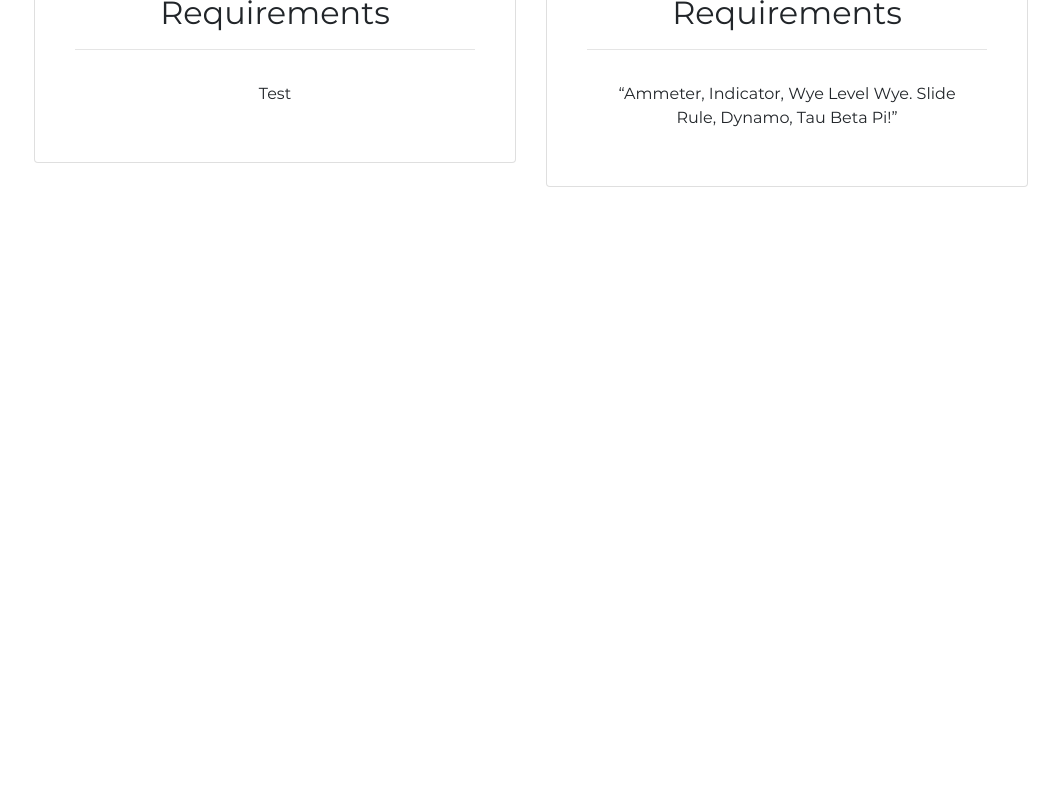
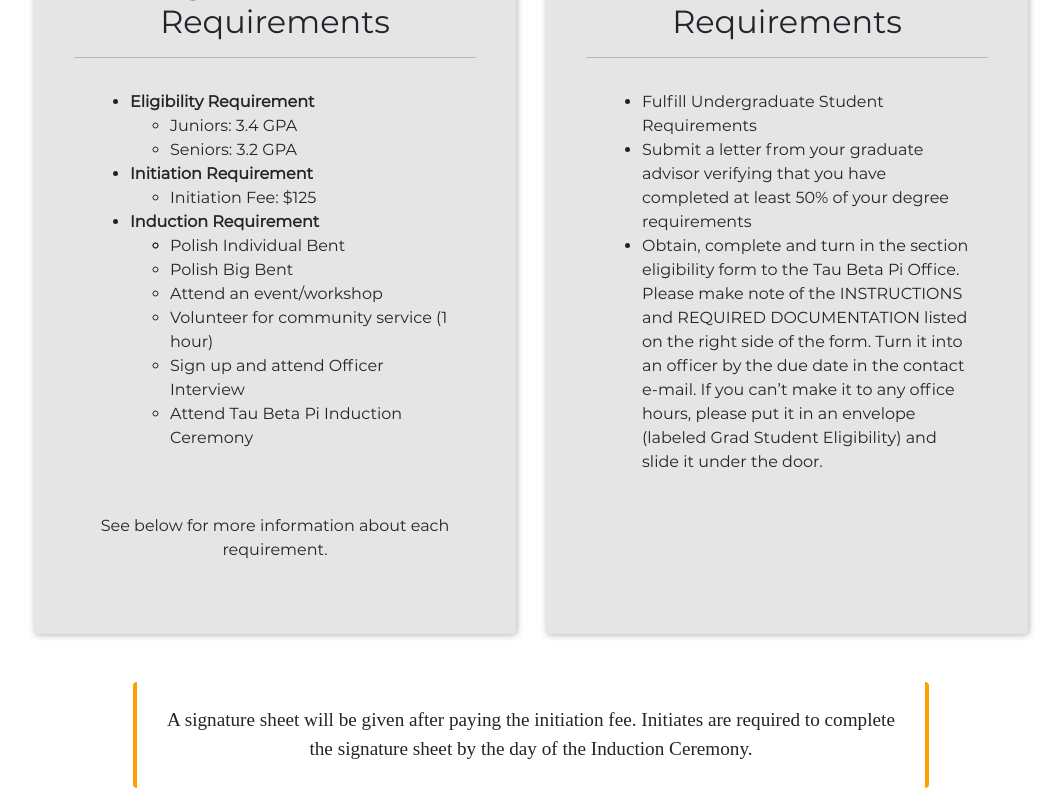
Before and after one commit to csulb-tau-beta-pi/TBP-Website-2019, a React (Create React App) app: page /initiation in a window 1280 px wide. Shown: the part 340-1140 px from the top of the page, without its empty margins (109-1172 px from the left). Before the commit the page ends 800 px from the top, so only its background shows below. Built offline with nearby package versions, Linux system fonts and the light colour scheme; a web font is replaced by a local one.

Commit message:
Worked on Initiation Page / Added Footer

```diff
--- /dev/null
+++ b/src/modules/components/Footer.js
@@ -0,0 +1,25 @@
+import React, { Component } from "react";
+import "./GlobalStyles.css";
+
+class Footer extends Component {
+  render() {
+    return (
+      <div>
+        <div style={footerStyle}>
+          <p>
+            {"\u00a9 "}
+            <span className="em1">CSULB</span> TBP
+          </p>
+        </div>
+      </div>
+    );
+  }
+}
+
+export default Footer;
+
+const footerStyle = {
+  backgroundColor: "rgba(0,0,0,0.9)",
+  color: "white",
+  height: "5rem"
+};
--- a/src/modules/components/GlobalStyles.css
+++ b/src/modules/components/GlobalStyles.css
@@ -9,7 +9,7 @@
   text-align: center;
   font-size: 2.6rem !important;
   font-family: "Montserrat", Helvetica, sans-serif;
-  font-weight: bold !important;
+  font-weight: bold;
 }
 
 h4 {
@@ -22,7 +22,7 @@
 }
 
 hr {
-  border-color: rgba(0, 0, 0, 0.2);
+  border-color: rgba(0, 0, 0, 0.2) !important;
 }
 
 .w-80 {
@@ -32,7 +32,7 @@
 
 .page {
   position: absolute;
-  padding-top: 4rem;
+  padding-top: 4.6rem;
   left: 0;
   right: 0;
 }
@@ -44,7 +44,7 @@
 }
 
 .section-white {
-  padding-top: 3rem;
+  padding-top: 3em;
   padding-bottom: 3rem;
   background-color: white;
 }
--- a/src/modules/pages/about/About.js
+++ b/src/modules/pages/about/About.js
@@ -10,6 +10,7 @@
   Row,
   Col
 } from "reactstrap";
+import Footer from "../../components/Footer";
 import "../../../assets/fonts/FontStyles.css";
 import "../../components/GlobalStyles.css";
 import "./About.css";
@@ -118,7 +119,7 @@
               <Container fluid>
                 <Row>
                   <Col lg="4">
-                    <Card body>
+                    <Card body className="h-100">
                       <CardBody>
                         <CardTitle>
                           <h4>Preamble</h4>
@@ -138,7 +139,7 @@
                     </Card>
                   </Col>
                   <Col lg="4">
-                    <Card body>
+                    <Card body className="h-100">
                       <CardBody>
                         <CardTitle>
                           <h4>Traditional Yell</h4>
@@ -148,11 +149,15 @@
                           “Ammeter, Indicator, Wye Level Wye. Slide Rule,
                           Dynamo, Tau Beta Pi!”
                         </CardText>
+                        <p style={{ fontSize: ".6rem", textAlign: "right" }}>
+                          Adopted in 1908 <br />
+                          Written by R.C. Matthews, IL A '02
+                        </p>
                       </CardBody>
                     </Card>
                   </Col>
                   <Col lg="4">
-                    <Card body>
+                    <Card body className="h-100">
                       <CardBody>
                         <CardTitle>
                           <h4>Modern Yell</h4>
@@ -162,6 +167,10 @@
                           “Calculate, Innovate, Try Try Try. Integrity, Honesty,
                           Tau Beta Pi!”
                         </CardText>
+                        <p style={{ fontSize: ".6rem", textAlign: "right" }}>
+                          Adopted in 1978 <br />
+                          Written by H.F. Klos Jr., PA Z '78
+                        </p>
                       </CardBody>
                     </Card>
                   </Col>
@@ -170,6 +179,7 @@
             </div>
           </div>
         </div>
+        <Footer />
       </div>
     );
   }
--- a/src/modules/pages/home/Home.css
+++ b/src/modules/pages/home/Home.css
@@ -33,9 +33,9 @@
   padding-bottom: 1rem;
 }
 
-.caption h3 {
+.caption h4 {
   font-size: 2rem;
-  letter-spacing: 0.15rem;
+  letter-spacing: 0.2rem;
   text-shadow: 0.1rem 0.1rem 0.5rem black;
   padding-bottom: 1.6rem;
 }
@@ -45,3 +45,21 @@
   padding: 0.6rem 1.4rem !important;
   font-size: 1.1rem !important;
 }
+
+@media (max-width: 767px) {
+  .caption h1 {
+    font-size: 3rem;
+    letter-spacing: 0.1rem;
+    padding-bottom: 0.5rem;
+  }
+
+  .caption h4 {
+    font-size: 1.4rem !important;
+    padding-bottom: 1.6rem;
+  }
+
+  .btn-lg {
+    padding: 0.5rem 1rem;
+    font-size: 1rem;
+  }
+}
--- a/src/modules/pages/home/Home.js
+++ b/src/modules/pages/home/Home.js
@@ -1,8 +1,8 @@
 import React, { Component } from "react";
 import { Link } from "react-router-dom";
-import "./Home.css";
 import "../../../assets/fonts/FontStyles.css";
 import "../../components/GlobalStyles.css";
+import "./Home.css";
 
 class Home extends Component {
   render() {
@@ -20,7 +20,7 @@
           <h1 className="nexa-bold">
             <span className="em1">CSULB</span> Tau Beta Pi
           </h1>
-          <h3 className="nexa-light">The Engineering Honor Society</h3>
+          <h4 className="nexa-light">The Engineering Honor Society</h4>
           <Link to="/about">
             <div className="nexa-light btn btn-outline-light btn-lg">
               Get Started
--- a/src/modules/pages/initation/Initiation.js
+++ b/src/modules/pages/initation/Initiation.js
@@ -8,6 +8,8 @@
   CardBody,
   CardTitle
 } from "reactstrap";
+import "../../../assets/fonts/FontStyles.css";
+import "../../components/GlobalStyles.css";
 
 class Initiation extends Component {
   constructor(props) {
@@ -26,33 +28,102 @@
               </h2>
               <hr />
               <Row>
-                <Col lg="6">
-                  <Card body>
+                <Col lg="6" className="mb-5">
+                  <Card body className="h-100" style={cardStyle}>
                     <CardBody>
                       <CardTitle>
                         <h4>Undergraduate Student Requirements</h4>
                       </CardTitle>
                       <hr />
-                      <CardText>Test</CardText>
+                      <CardText>
+                        <ul style={{ textAlign: "left" }}>
+                          <li style={{ fontWeight: "bold" }}>
+                            Eligibility Requirement
+                          </li>
+                          <ul>
+                            <li>Juniors: 3.4 GPA</li>
+                            <li>Seniors: 3.2 GPA</li>
+                          </ul>
+                          <li style={{ fontWeight: "bold" }}>
+                            Initiation Requirement
+                          </li>
+                          <ul>
+                            <li>Initiation Fee: $125</li>
+                          </ul>
+                          <li style={{ fontWeight: "bold" }}>
+                            Induction Requirement
+                          </li>
+                          <ul>
+                            <li>
+                              <li>Polish Individual Bent</li>
+                              <li>Polish Big Bent</li>
+                              <li>Attend an event/workshop</li>
+                              <li>Volunteer for community service (1 hour)</li>
+                              <li>Sign up and attend Officer Interview</li>
+                              <li>Attend Tau Beta Pi Induction Ceremony</li>
+                            </li>
+                          </ul>
+                        </ul>
+                      </CardText>
+                      <p>
+                        See below for more information about each requirement.
+                      </p>
                     </CardBody>
                   </Card>
                 </Col>
-                <Col lg="6">
-                  <Card body>
+                <Col lg="6" className="mb-5">
+                  <Card body className="h-100" style={cardStyle}>
                     <CardBody>
                       <CardTitle>
                         <h4>Graduate Student Requirements</h4>
                       </CardTitle>
                       <hr />
                       <CardText>
-                        “Ammeter, Indicator, Wye Level Wye. Slide Rule, Dynamo,
-                        Tau Beta Pi!”
+                        <ul style={{ textAlign: "left" }}>
+                          <li>Fulfill Undergraduate Student Requirements</li>
+                          <li>
+                            Submit a letter from your graduate advisor verifying
+                            that you have completed at least 50% of your degree
+                            requirements
+                          </li>
+                          <li>
+                            Obtain, complete and turn in the section eligibility
+                            form to the Tau Beta Pi Office. Please make note of
+                            the INSTRUCTIONS and REQUIRED DOCUMENTATION listed
+                            on the right side of the form. Turn it into an
+                            officer by the due date in the contact e-mail. If
+                            you can’t make it to any office hours, please put it
+                            in an envelope (labeled Grad Student Eligibility)
+                            and slide it under the door.
+                          </li>
+                        </ul>
                       </CardText>
                     </CardBody>
                   </Card>
                 </Col>
               </Row>
+              <div>
+                <Card style={divSideDecoration} className="nexa-light">
+                  A signature sheet will be given after paying the initiation
+                  fee. Initiates are required to complete the signature sheet by
+                  the day of the Induction Ceremony.
+                </Card>
+              </div>
             </Container>
+          </div>
+        </div>
+        <div className="section-gray">
+          <div className="w-80">
+            <hr />
+            <h3>Eligibility</h3>
+            <hr />
+          </div>
+        </div>
+        <div className="section-white">
+          <div className="w-80">
+            <hr />
+            <h3>Initiation</h3>
+            <hr />
           </div>
         </div>
       </div>
@@ -61,3 +132,20 @@
 }
 
 export default Initiation;
+
+const divSideDecoration = {
+  fontSize: "1.2rem",
+  margin: "auto",
+  width: "80%",
+  padding: "1.5rem",
+  borderWidth: 0,
+  borderLeftWidth: 4,
+  borderRightWidth: 4,
+  borderColor: "#ffa000"
+};
+
+const cardStyle = {
+  backgroundColor: "rgba(0,0,0,0.1)",
+  boxShadow: "1px 1px 6px rgba(0,0,0,0.3)",
+  borderWidth: 0
+};
```
